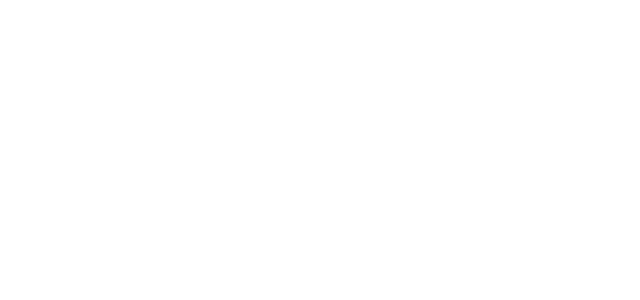
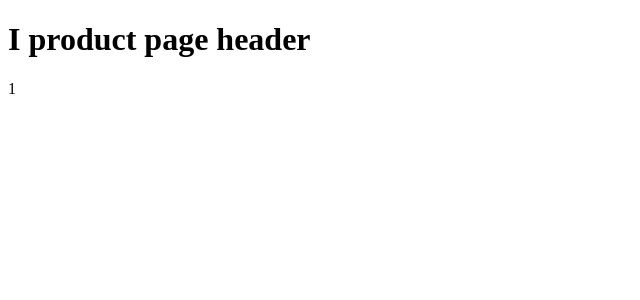
Before and after one commit to SvetaVP/vue, a Vue app: page /product/1 in a window 1280 px wide. Shown: the top 300 px of the page, without its empty margins (0-640 px from the left). Built offline with nearby package versions, Linux system fonts and the light colour scheme.

Commit message:
fixed routing

```diff
--- /dev/null
+++ b/src/components/Header.vue
@@ -0,0 +1,5 @@
+<template>
+  <div>
+    <h1>I product page header</h1>
+  </div>
+</template>
--- a/src/components/ProductItemPreview.vue
+++ b/src/components/ProductItemPreview.vue
@@ -1,8 +1,6 @@
 <template>
   <div class="product-item">
-    <a href="/product-page" v-bind:item="item">
-      {{ item.title }}
-    </a>
+    <router-link :to="`/product/${item.id}`">{{ item.id }}</router-link>
   </div>
 </template>
 
--- a/src/components/ProductItemView.vue
+++ /dev/null
@@ -1,11 +0,0 @@
-<template>
-  <div>
-    {{ item }}
-  </div>
-</template>
-
-<script>
-export default {
-  props: ["item"],
-};
-</script>
--- a/src/router.js
+++ b/src/router.js
@@ -13,7 +13,7 @@ export default new Router({
       component: ProductListPage,
     },
     {
-      path: "/product-page",
+      path: "/product/:id",
       component: ProductPage,
     },
   ],
--- a/src/views/ProductListPage.vue
+++ b/src/views/ProductListPage.vue
@@ -1,5 +1,5 @@
 <template>
-  <div>
+  <div class="product-list-page">
     <ProductList :productItems="productItems" />
   </div>
 </template>
--- a/src/views/ProductPage.vue
+++ b/src/views/ProductPage.vue
@@ -1,14 +1,15 @@
 <template>
   <div class="product-page">
-    <ProductItemView />
+    <Header />
+    {{ $route.params.id }}
   </div>
 </template>
 
 <script>
-import ProductItemView from "@/components/ProductItemView";
+import Header from "@/components/Header";
 export default {
   components: {
-    ProductItemView,
+    Header,
   },
 };
 </script>
```
